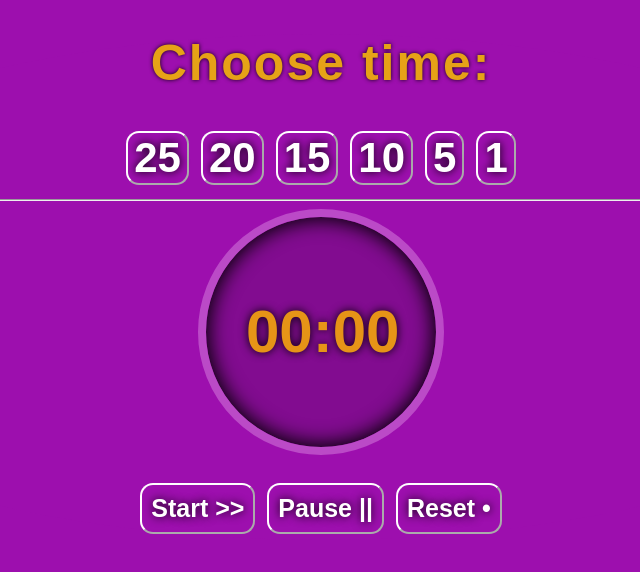
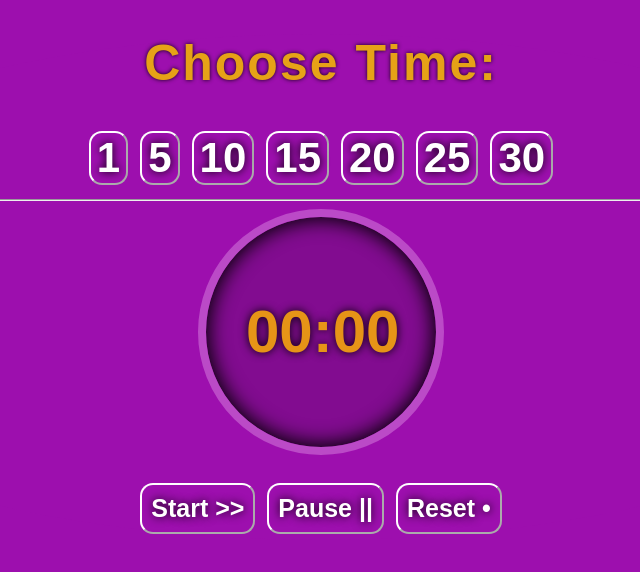
Before and after one commit to hodaya55/react-pomodoro-clock, a React (Create React App) app: page / in a window 1280 px wide. Shown: the top 572 px of the page, without its empty margins (319-959 px from the left). Built offline with nearby package versions, Linux system fonts and the light colour scheme.

Commit message:
add active button color

```diff
--- a/src/App.css
+++ b/src/App.css
@@ -76,6 +76,18 @@ body {
   background: #e69417;
 } */
 
+.chooseTime.active {
+  background: #e69417;
+}
+
+.actions>button.active {
+  background: #e69417;
+}
+
+.chooseTime:hover {
+  background: #e69417;
+}
+
 .choose {
   color: #e6a217;
   text-shadow: 0 0 4px #000000e6;
--- a/src/App.js
+++ b/src/App.js
@@ -7,14 +7,15 @@ import endSound from './endClock.mp3'
 // const Border = (props) => <div className={'FancyBorder'}>{props.children} </div>
 
 const ChooseTimer = (props) =>
-  <button className="chooseTime" onClick={props.selectTimer} value={props.time}>{props.time}</button>
+  <button className={props.active ? 'chooseTime active' : 'chooseTime'}
+    onClick={props.selectTimer} id={props.i} value={props.time}>{props.time}</button>
 
 class Clock extends Component {
   constructor(props) {
     super(props);
     this.state = {
       date: new Date(), counterTimer: 0, showTimer: '00:00', isStart: false,
-      isSelect: false, isStop: false, isReset: false, play: false
+      isSelect: false, isStop: false, isReset: false, play: false, indexTimer: null
     };
     this.audio = new Audio(sound);
     this.endAudio = new Audio(endSound);
@@ -87,6 +88,10 @@ class Clock extends Component {
   }
 
   selectTimer = (e) => {
+    console.log(e.target.id);
+
+    this.setState({ indexTimer: parseInt(e.target.id), isReset: false, isStop: false });
+
     let { value } = e.target;
     let showTimer = `${value < 10 ? ('0' + value) : value}:00`;
     if (this.state.isStart && this.state.isSelect) {
@@ -103,7 +108,7 @@ class Clock extends Component {
   startTimer = () => {
     // this.endAudio.pause();
     // disable the button after start timer
-    this.setState({ isStart: true, });
+    this.setState({ isStart: true, isStop: false, isReset: false });
     this.countDown = setInterval(() => this.down(), 1000);
     this.audio.play();
   }
@@ -111,41 +116,43 @@ class Clock extends Component {
   stopTimer = () => {
     clearInterval(this.countDown);
     this.audio.pause();
-
-    this.setState({ isStop: true, isStart: false, play: false });
+    this.setState({ isStop: true, isStart: false, play: false, isReset: false });
   }
 
   resetTimer = () => {
     clearInterval(this.countDown);
     this.audio.pause();
     this.audio = new Audio(sound);
+    this.setState({ showTimer: '00:00', isSelect: false, isStart: false, isStop: false, counterTimer: 0, play: false, indexTimer: null, isReset: true });
+  }
 
-    this.setState({ showTimer: '00:00', isSelect: false, isStart: false, isStop: false, counterTimer: 0, play: false });
-  }
   render() {
+    const timers = [1, 5, 10, 15, 20, 25, 30];
+
     return (
       <React.Fragment>
         {/* <Border> */}
         {/* <h2>It is {this.state.date.toLocaleTimeString()}    now</h2> */}
         {/* <h2> Timer Break</h2> */}
         {/* </Border> */}
-        <h1 className="choose">Choose time:</h1>
-        <ChooseTimer time={25} selectTimer={this.selectTimer} />
-        <ChooseTimer time={20} selectTimer={this.selectTimer} />
-        <ChooseTimer time={15} selectTimer={this.selectTimer} />
-        <ChooseTimer time={10} selectTimer={this.selectTimer} />
-        <ChooseTimer time={5} selectTimer={this.selectTimer} />
-        <ChooseTimer time={1} selectTimer={this.selectTimer} />
+        <h1 className="choose">Choose Time:</h1>
+
+        {timers.map((t, i) =>
+          <ChooseTimer key={i} time={t} i={i} selectTimer={this.selectTimer} active={this.state.indexTimer === i ? true : false} />)}
+
         <hr />
         <h2 className="timer">
-          {
-            this.state.showTimer
-          }
+          {this.state.showTimer}
         </h2>
+
         <div className="actions">
-          <button disabled={this.state.isStart} onClick={this.startTimer} >Start >></button>
+          {/* <button disabled={this.state.isStart} onClick={this.startTimer} >Start >></button>
           <button onClick={this.stopTimer} >Pause ||</button>
-          <button onClick={this.resetTimer} >Reset •</button>
+          <button onClick={this.resetTimer} >Reset •</button> */}
+          <button className={this.state.isStart && this.state.isSelect ? 'active' : ''}
+            disabled={this.state.isStart} onClick={this.startTimer} >Start >></button>
+          <button className={this.state.isStop ? 'active' : ''} onClick={this.stopTimer} >Pause ||</button>
+          <button className={this.state.isReset ? 'active' : ''} onClick={this.resetTimer} >Reset •</button>
         </div>
       </React.Fragment>
     );
```
